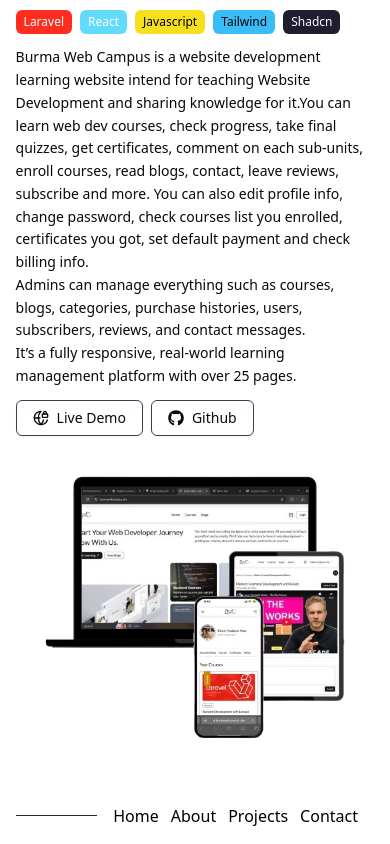
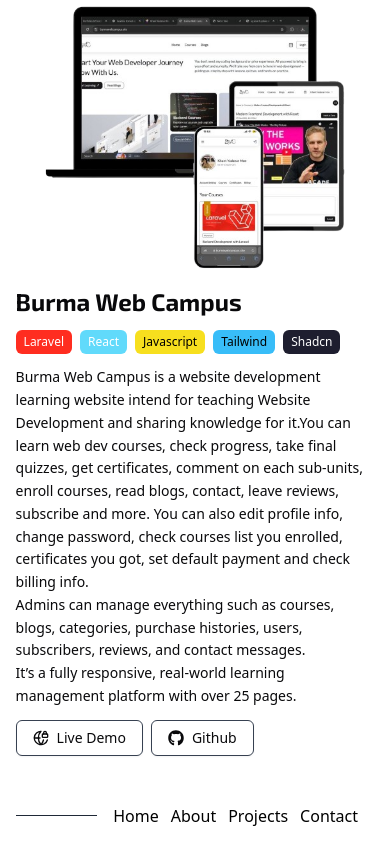
Before and after one commit to KhantYadanarMoe/Portfolio2025, a React (Vite) app: page /projects in a window 390 px wide. Shown: the part 966-1810 px from the top of the page. Built offline with nearby package versions, Linux system fonts and the light colour scheme.

Commit message:
layout fix

```diff
--- a/package.json
+++ b/package.json
@@ -36,6 +36,7 @@
     "eslint": "^9.30.1",
     "eslint-plugin-react-hooks": "^5.2.0",
     "eslint-plugin-react-refresh": "^0.4.20",
+    "gh-pages": "^6.3.0",
     "globals": "^16.3.0",
     "postcss": "^8.5.6",
     "tailwindcss": "^3.4.17",
--- a/src/pages/Projects.jsx
+++ b/src/pages/Projects.jsx
@@ -35,10 +35,10 @@
       </motion.div>
 
       <div>
-        <div className="lg:flex items-center gap-3 my-8">
+        <div className="lg:flex flex-col lg:flex-row items-center gap-3 my-8">
           {/* Image animation from left */}
           <motion.div
-            className="lg:w-2/5"
+            className="lg:w-2/5 order-1"
             initial="hidden"
             animate="visible"
             variants={{
@@ -55,7 +55,7 @@
 
           {/* Text content animation from right */}
           <motion.div
-            className="lg:w-3/5"
+            className="lg:w-3/5 order-2"
             initial="hidden"
             animate="visible"
             variants={{
@@ -157,9 +157,24 @@
             </motion.div>
           </motion.div>
         </div>
-        <div className="lg:flex items-center gap-3 my-8">
+        <div className="lg:flex flex-col lg:flex-row items-center gap-3 my-8">
           <motion.div
-            className="lg:w-3/5"
+            className="lg:w-2/5 order-1 lg:order-2"
+            initial="hidden"
+            animate="visible"
+            variants={{
+              hidden: { opacity: 0, x: -50 },
+              visible: { opacity: 1, x: 0, transition: { duration: 0.6 } },
+            }}
+          >
+            <img
+              src={Project2}
+              alt="Mote Sine Project"
+              className="w-80 md:w-96 lg:w-[90%] mx-auto"
+            />
+          </motion.div>
+          <motion.div
+            className="lg:w-3/5 order-2 lg:order-1"
             initial="hidden"
             animate="visible"
             variants={{
@@ -259,22 +274,6 @@
               </Button>
             </motion.div>
           </motion.div>
-
-          <motion.div
-            className="lg:w-2/5"
-            initial="hidden"
-            animate="visible"
-            variants={{
-              hidden: { opacity: 0, x: -50 },
-              visible: { opacity: 1, x: 0, transition: { duration: 0.6 } },
-            }}
-          >
-            <img
-              src={Project2}
-              alt="Mote Sine Project"
-              className="w-80 md:w-96 lg:w-[90%] mx-auto"
-            />
-          </motion.div>
         </div>
       </div>
     </div>
```
Also changed, not shown: 1 other file (tests, documents, lock files or other folders).
